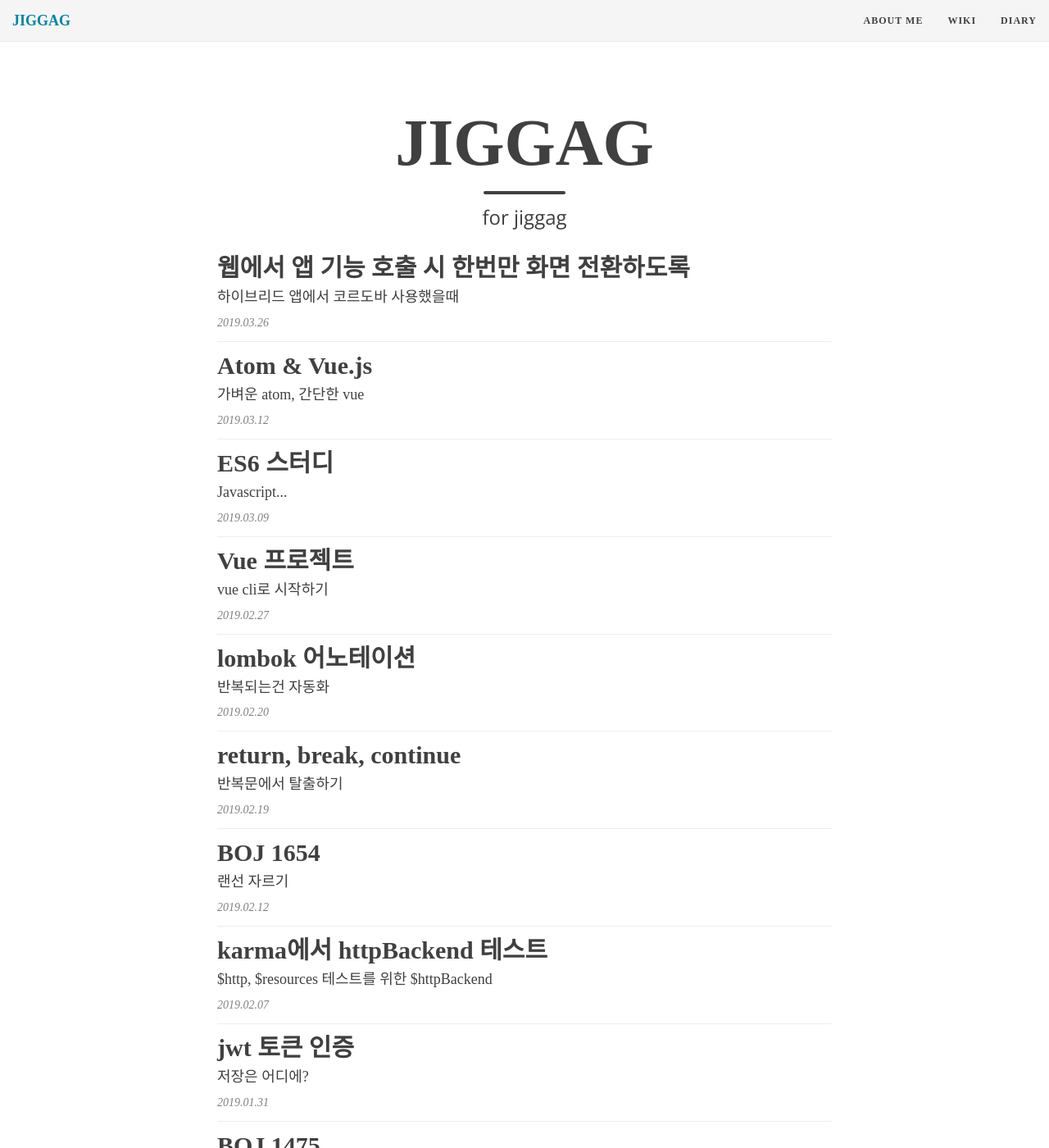
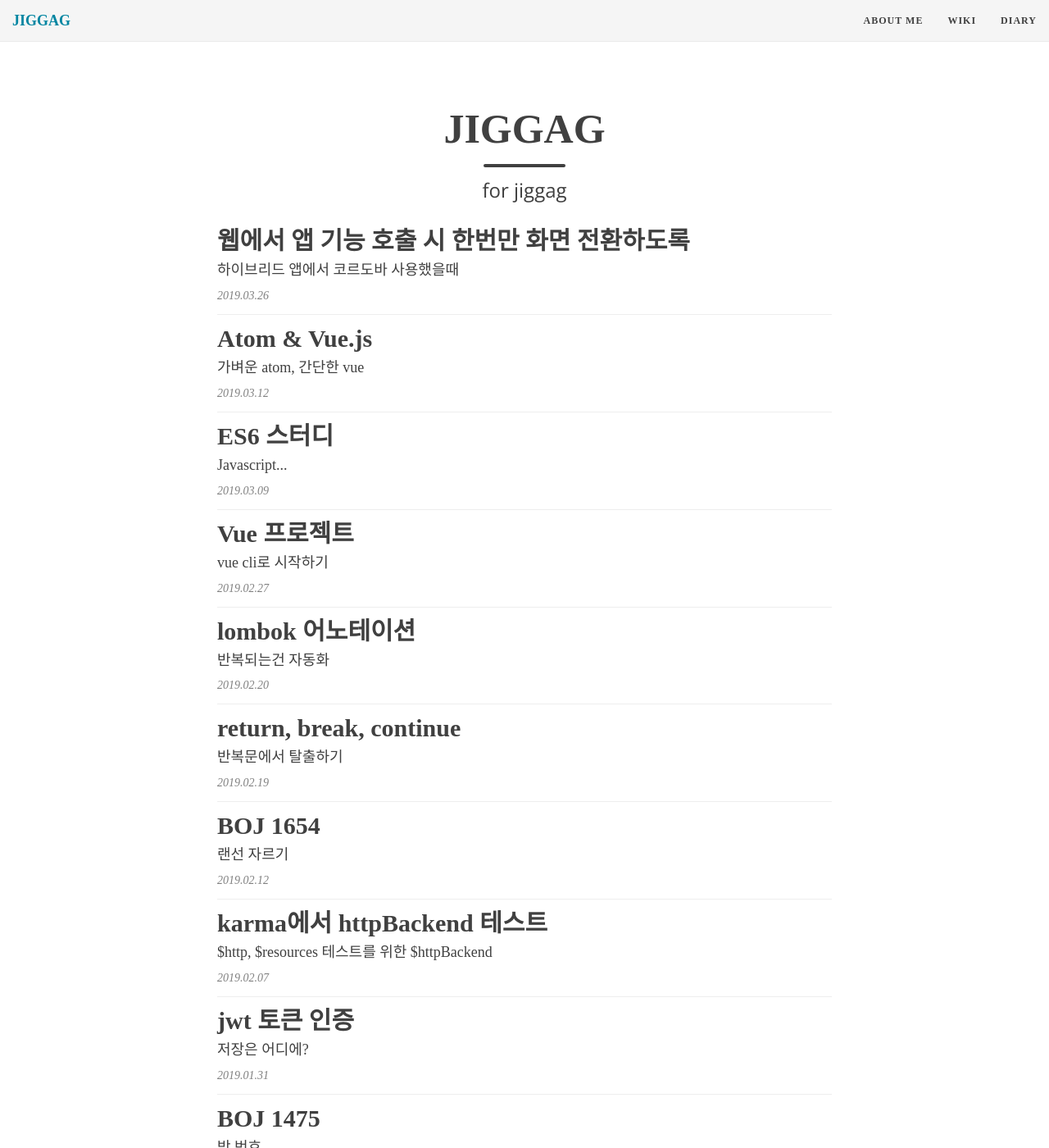
Before and after one commit to jiggag/jiggag.github.io, a Jekyll site: the page built from index.html, in a window 1280 px wide and 1400 px high. Shown: the whole window at 82% size. Built offline with Jekyll 4.4.1, drawn with Linux system fonts in a browser that asks for light colours; nearby versions of some CDN libraries; the list of posts is cut into pages by our own code.

Commit message:
Update main.css

```diff
--- a/css/main.css
+++ b/css/main.css
@@ -545,7 +545,7 @@ footer .theme-by {
     padding: 150px 0;
   }
   .intro-header .page-heading h1 {
-    font-size: 80px;
+    // font-size: 80px;
   }
   .intro-header .post-heading h1 {
     font-size: 50px;
```
